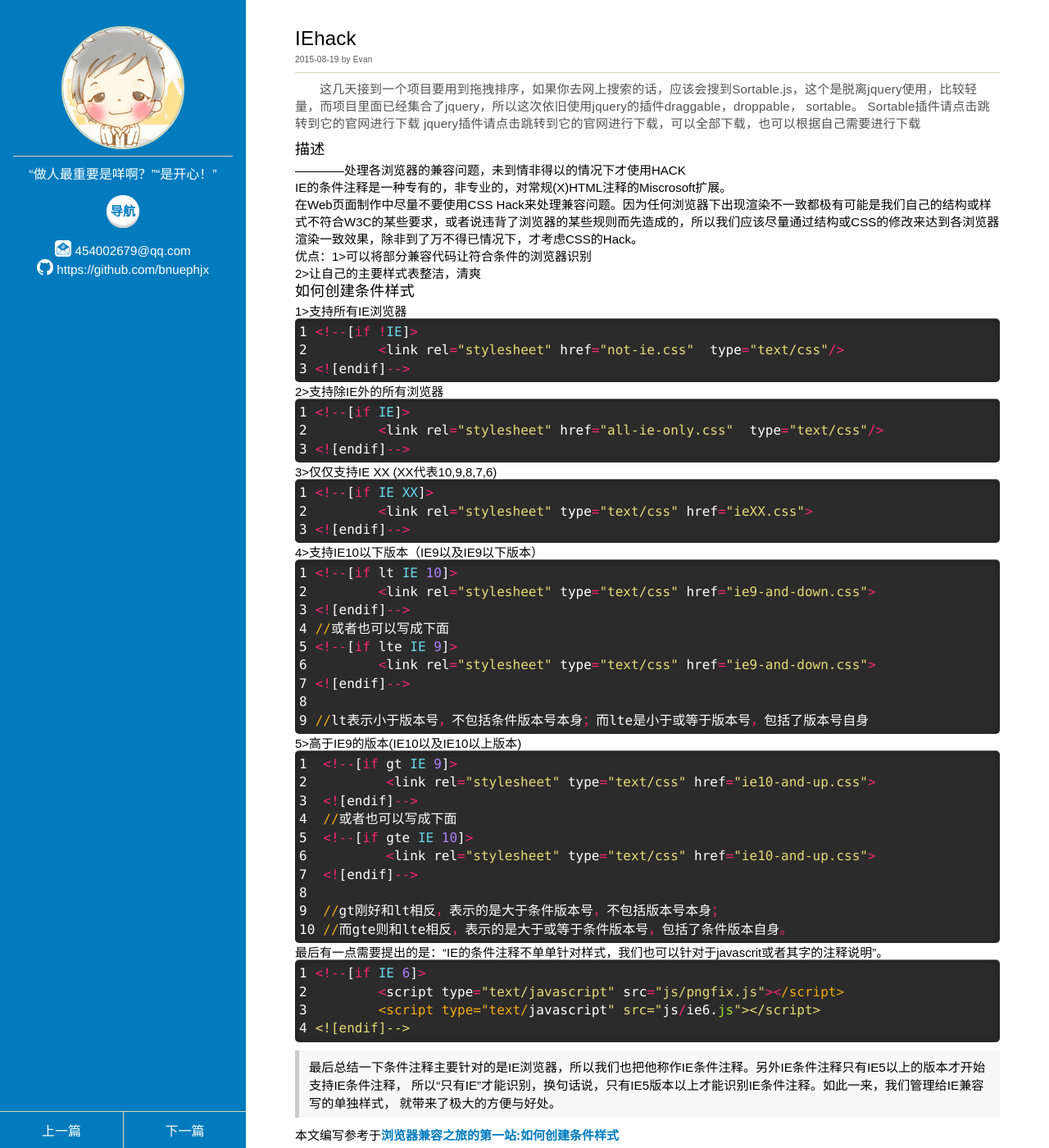
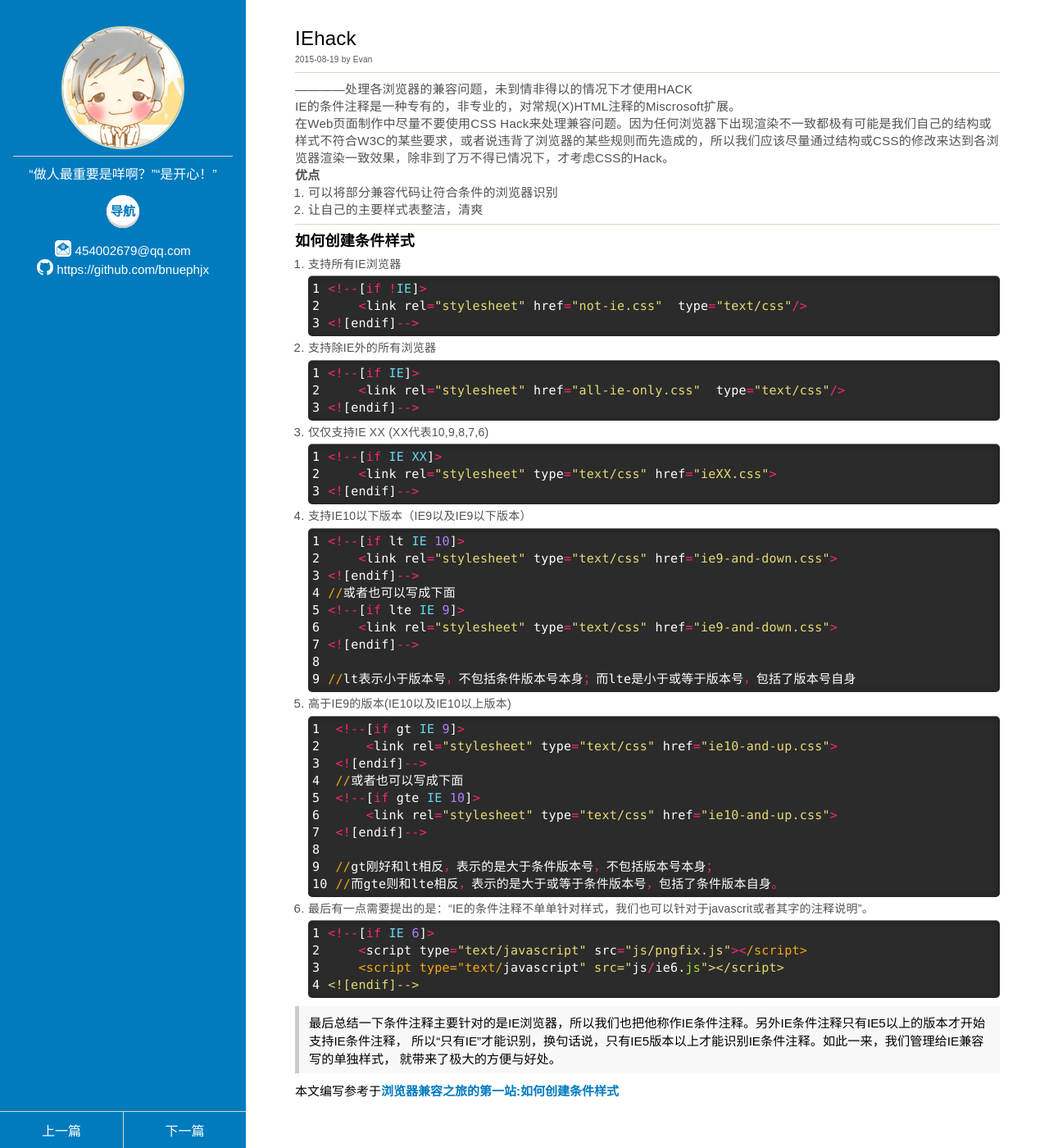
Before and after one commit to bnuephjx/bnuephjx.github.io, a Jekyll site: the page built from _posts/2015-08-19-IEhack.html, in a window 1280 px wide and 1400 px high. Shown: the whole window at 82% size. Built offline with Jekyll 4.4.1, drawn with Linux system fonts in a browser that asks for light colours.

Commit message:
更新文章

```diff
--- a/_posts/2015-08-19-IEhack.html
+++ b/_posts/2015-08-19-IEhack.html
@@ -9,44 +9,41 @@ tags:
 categories: CSS
 description: IE的条件注释是一种专有的，非专业的，对常规(X)HTML注释的Miscrosoft扩展。但是在Web页面制作中尽量不要使用CSS Hack来处理兼容问题。除非到了万不得已情况下，才考虑CSS的Hack。
 ---
-<summary class="font text-indent">
-    这几天接到一个项目要用到拖拽排序，如果你去网上搜索的话，应该会搜到Sortable.js，这个是脱离jquery使用，比较轻量，而项目里面已经集合了jquery，所以这次依旧使用jquery的插件draggable，droppable， sortable。
-    Sortable插件请点击跳转到它的官网进行下载
-    jquery插件请点击跳转到它的官网进行下载，可以全部下载，也可以根据自己需要进行下载
-</summary>
-<article class="infoContent">
-    <h4 class="infoSubTitle">描述</h4>
-    <p>
-        ————处理各浏览器的兼容问题，未到情非得以的情况下才使用HACK
-        <br /> IE的条件注释是一种专有的，非专业的，对常规(X)HTML注释的Miscrosoft扩展。
-        <br /> 在Web页面制作中尽量不要使用CSS Hack来处理兼容问题。因为任何浏览器下出现渲染不一致都极有可能是我们自己的结构或样式不符合W3C的某些要求，或者说违背了浏览器的某些规则而先造成的，所以我们应该尽量通过结构或CSS的修改来达到各浏览器渲染一致效果，除非到了万不得已情况下，才考虑CSS的Hack。
-    </p>
-    <p>
-        优点：1>可以将部分兼容代码让符合条件的浏览器识别
-        <br /> 2>让自己的主要样式表整洁，清爽
-    </p>
-    <h4 class="infoSubTitle">如何创建条件样式</h4>
-    <p>
-        1>支持所有IE浏览器
-    </p>
+<p class="font">————处理各浏览器的兼容问题，未到情非得以的情况下才使用HACK</p>
+<p class="font">IE的条件注释是一种专有的，非专业的，对常规(X)HTML注释的Miscrosoft扩展。</p>
+<p class="font">在Web页面制作中尽量不要使用CSS Hack来处理兼容问题。因为任何浏览器下出现渲染不一致都极有可能是我们自己的结构或样式不符合W3C的某些要求，或者说违背了浏览器的某些规则而先造成的，所以我们应该尽量通过结构或CSS的修改来达到各浏览器渲染一致效果，除非到了万不得已情况下，才考虑CSS的Hack。</p>
+<strong class="font">优点</strong>
+<ol>
+    <li class="font">
+        <p>可以将部分兼容代码让符合条件的浏览器识别</p>
+    </li>
+    <li class="font">
+        <p>让自己的主要样式表整洁，清爽</p>
+    </li>
+</ol>
+<hr />
+<h4><strong>如何创建条件样式</strong></h4>
+<ol>
+    <li class="font">
+        <h5 class="font-color ptb">支持所有IE浏览器</h5>
         {% highlight ruby linenos%}<!--[if !IE]>
     <link rel="stylesheet" href="not-ie.css"  type="text/css"/>
 <![endif]-->{% endhighlight %}
-    <p>
-        2>支持除IE外的所有浏览器
-    </p>
+    </li>
+    <li class="font">
+        <h5 class="font-color ptb">支持除IE外的所有浏览器</h5>
         {% highlight ruby linenos%}<!--[if IE]>
     <link rel="stylesheet" href="all-ie-only.css"  type="text/css"/>
 <![endif]-->{% endhighlight %}
-    <p>
-        3>仅仅支持IE XX (XX代表10,9,8,7,6)
-    </p>
+    </li>
+    <li class="font">
+        <h5 class="font-color ptb">仅仅支持IE XX (XX代表10,9,8,7,6)</h5>
         {% highlight ruby linenos%}<!--[if IE XX]>
     <link rel="stylesheet" type="text/css" href="ieXX.css">
 <![endif]-->{% endhighlight %}
-    <p>
-        4>支持IE10以下版本（IE9以及IE9以下版本）
-    </p>
+    </li>
+    <li class="font">
+        <h5 class="font-color ptb">支持IE10以下版本（IE9以及IE9以下版本）</h5>
         {% highlight ruby linenos%}<!--[if lt IE 10]>
     <link rel="stylesheet" type="text/css" href="ie9-and-down.css">
 <![endif]-->
@@ -56,9 +53,9 @@ description: IE的条件注释是一种专有的，非专业的，对常规(X)HT
 <![endif]-->
 
 //lt表示小于版本号，不包括条件版本号本身；而lte是小于或等于版本号，包括了版本号自身{% endhighlight %}
-    <p>
-        5>高于IE9的版本(IE10以及IE10以上版本)
-    </p>
+    </li>
+    <li class="font">
+        <h5 class="font-color ptb">高于IE9的版本(IE10以及IE10以上版本)</h5>
         {% highlight ruby linenos%}<!--[if gt IE 9]>
     <link rel="stylesheet" type="text/css" href="ie10-and-up.css">
 <![endif]-->
@@ -69,14 +66,15 @@ description: IE的条件注释是一种专有的，非专业的，对常规(X)HT
 
 //gt刚好和lt相反，表示的是大于条件版本号，不包括版本号本身；
 //而gte则和lte相反，表示的是大于或等于条件版本号，包括了条件版本自身。{% endhighlight %}
-    <p>
-        最后有一点需要提出的是：“IE的条件注释不单单针对样式，我们也可以针对于javascrit或者其字的注释说明”。
-    </p>
+    </li>
+    <li class="font">
+        <h5 class="font-color ptb">最后有一点需要提出的是：“IE的条件注释不单单针对样式，我们也可以针对于javascrit或者其字的注释说明”。</h5>
         {% highlight ruby linenos%}<!--[if IE 6]>
     <script type="text/javascript" src="js/pngfix.js"></script>
     <script type="text/javascript" src="js/ie6.js"></script>
 <![endif]-->{% endhighlight %}
+    </li>
+</ol>
 <blockquote>最后总结一下条件注释主要针对的是IE浏览器，所以我们也把他称作IE条件注释。另外IE条件注释只有IE5以上的版本才开始支持IE条件注释， 所以“只有IE”才能识别，换句话说，只有IE5版本以上才能识别IE条件注释。如此一来，我们管理给IE兼容写的单独样式， 就带来了极大的方便与好处。
 </blockquote>
 <p>本文编写参考于<a href="http://www.w3cplus.com/create-an-ie-only-stylesheet" target="_blank">浏览器兼容之旅的第一站:如何创建条件样式</a></p>
-</article>
```
Lines whose indentation alone changed are shown as unchanged.
